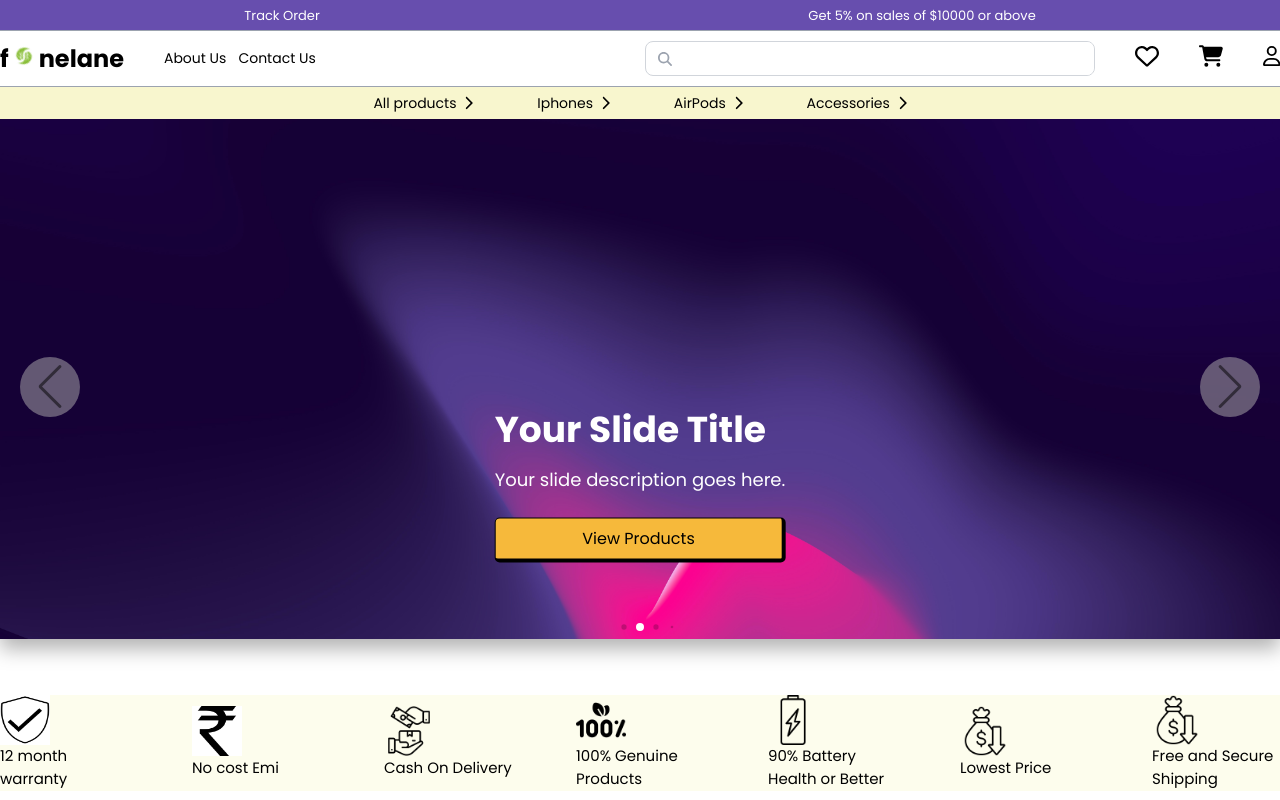
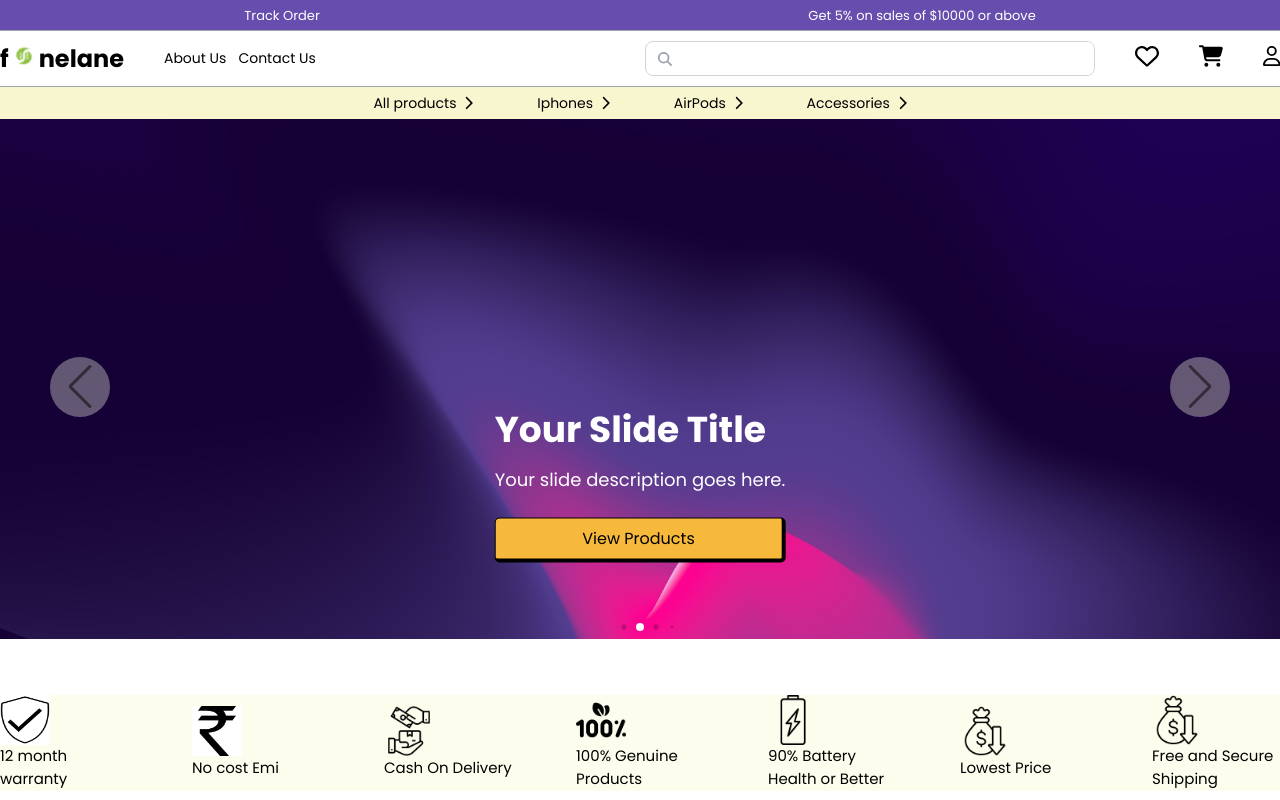
Before and after one commit to Anirudh596/fonelane, a React (Vite) app in the folder client/frontend/: page / in a window 1280 px wide. Shown: the top 800 px of the page. Built offline with nearby package versions, Linux system fonts and the light colour scheme.

Commit message:
minor changes in some designn  in slider and dropdown

```diff
--- a/client/frontend/src/App.css
+++ b/client/frontend/src/App.css
@@ -149,9 +149,9 @@ input[type="checkbox"]:checked {
 
 /* Adjust button position if needed */
 .mySwiper .swiper-button-prev {
-  left: 20px; /* Adjust the left position */
+  left: 50px; /* Adjust the left position */
 }
 
 .mySwiper .swiper-button-next {
-  right: 20px; /* Adjust the right position */
+  right: 50px; /* Adjust the right position */
 }
--- a/client/frontend/src/components/Navigation/Dropdown/Dropdown.jsx
+++ b/client/frontend/src/components/Navigation/Dropdown/Dropdown.jsx
@@ -39,8 +39,7 @@ function Dropdown() {
     ),
     Accessories: (
       <div>
-        <h2>Accessories</h2>
-        <p>This is the content for Accessories.</p>
+        <p>Airpods 2nd Genration </p>
       </div>
     ),
   };
@@ -66,7 +65,7 @@ function Dropdown() {
               {isOpen && activeLabel === item.label && (
                 <>
                 <DropdownBoard content={labelContent[item.label]} />
-                <DropdownBoard content={<div><h2>All Products</h2><p>This is the content for All products.</p></div>} />
+
                 </>
 
               )}
--- a/client/frontend/src/components/Navigation/Dropdown/DropdownBoard/DropdownBoard.jsx
+++ b/client/frontend/src/components/Navigation/Dropdown/DropdownBoard/DropdownBoard.jsx
@@ -1,8 +1,9 @@
 
 
+// eslint-disable-next-line react/prop-types
 function DropdownBoard({ content }) {
   return (
-    <div className='absolute top-3.5 left-0 mt-2 w-56 rounded-md shadow-lg bg-white ring-1 ring-black ring-opacity-5 focus:outline-none'>
+    <div className='absolute top-3.5 flex justify-center  mt-2 w-72 rounded-md shadow-lg bg-white ring-1 ring-black ring-opacity-5 focus:outline-none'>
       <div className='py-2 px-4'>
         {content}
       </div>
--- a/client/frontend/src/pages/Home/Hero/Slider/Slider.jsx
+++ b/client/frontend/src/pages/Home/Hero/Slider/Slider.jsx
@@ -23,7 +23,7 @@ function Slider() {
 
   return (
     <>
-      <div className="drop-shadow-3xl w-full">
+      <div className=" w-full">
         <Swiper
           style={{
             "--swiper-navigation-color": "#fff",
```
